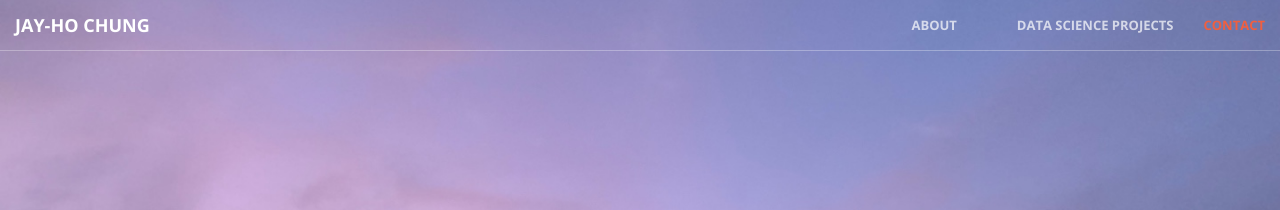
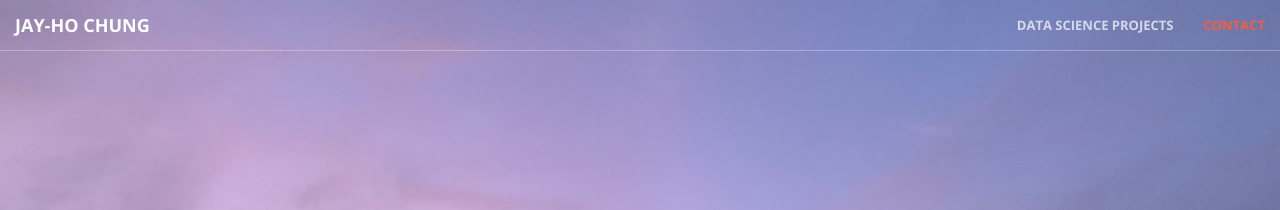
Before and after one commit to jh-chung/jh-chung.github.io, a Jekyll site: the page built from index.html, in a window 1280 px wide. Shown: the top 210 px of the page. Built offline with Jekyll 4.4.1, drawn with Linux system fonts in a browser that asks for light colours.

Commit message:
Update nav.html

```diff
--- a/_includes/nav.html
+++ b/_includes/nav.html
@@ -15,7 +15,7 @@
         <div class="collapse navbar-collapse" id="bs-example-navbar-collapse-1">
             <ul class="nav navbar-nav navbar-right">
                 <li>
-                    <a class="page-scroll" href="#about">About</a>
+                    <a class="page-scroll" href="#about"></a>
                 </li>
                 <li>
                     <a class="page-scroll" href="#services"></a>
```
